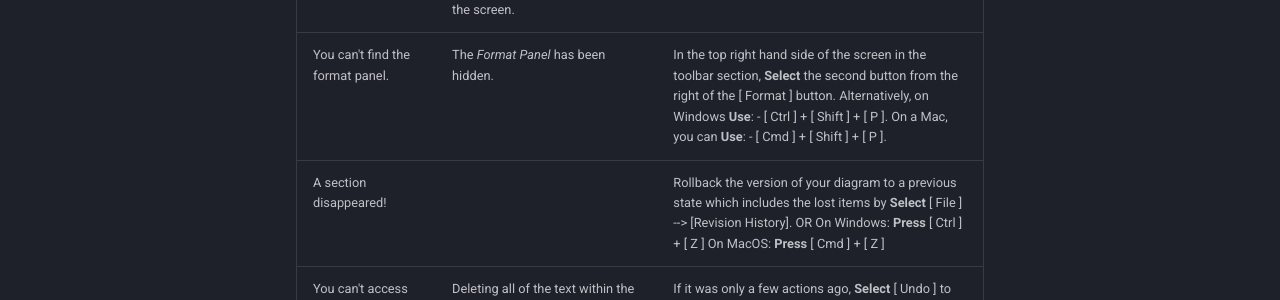
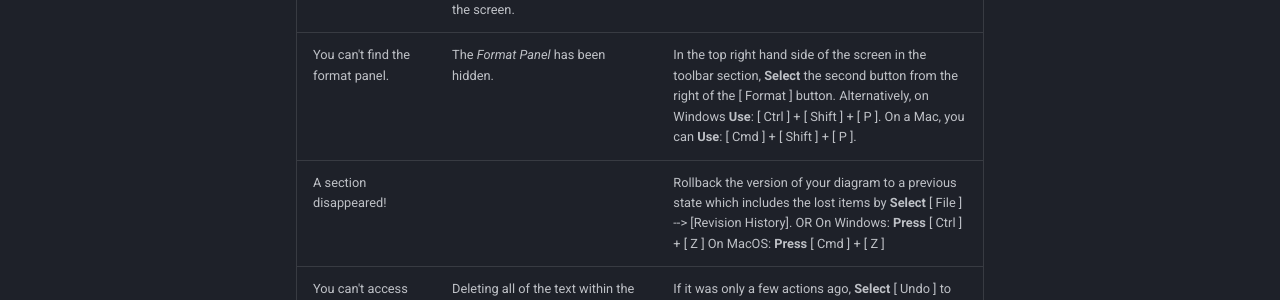
Before and after one commit to kai-st/comm2216-docs-project, an MkDocs documentation site: the page built from docs/troubleshooting.md, in a window 1280 px wide and 1283 px high. Shown: the part 509-809 px from the top of the window. Built offline with MkDocs 1.6.1 and Material for MkDocs 9.7.7, drawn with Linux system fonts in a browser that asks for light colours.

```diff
--- a/docs/troubleshooting.md
+++ b/docs/troubleshooting.md
@@ -2,7 +2,7 @@
 |-----------------------------------------------------------------------------	|-----------------------------------------------------------------------------------------------------------------------------------------------------------------------------------------------------------------------------------------------------------------------	|----------------------------------------------------------------------------------------------------------------------------------------------------------------------------------------------------------------------------------------------------------------------------------------------------------------------------------------------------------------------------------------------------------------------------------------------------------------------------------------------------------------	|
 | The layout of Draw.io looks different and I cannot find the tools I need.   	| The  _Theme_  is set to _Automatic_ when you log into Draw.io.                                                                                                                                                                                                        	| In the top right corner,  **Select**  [. . .] --> [ Settings ] --> [ Theme ] --> [ Classic ].                                                                                                                                                                                                                                                                                                                                                                                                                  	|
 | You can't find the   _Shapes_   panel.                                      	| On the top left hand side of the screen,  **Select**  the search bar for   _Shapes_  .  If you don't recall the name of the specific shape you are looking for, you can also find all the   _Shape_   collections in tabs on the menu on the left side of the screen. 	| On the top left hand side of the screen, **Select** the search bar for  _Shapes_ .  If you don't recall the name of the specific shape you are looking for, you can also find all the  _Shape_  collections in tabs on the menu on the left side of the screen.                                                                                                                                                                                                                                                	|
-| You can't find the format panel.                                            	| The _Format Panel_ has been hidden.                                                                                                                                                                                                                                   	| In the top right hand side of the screen in the toolbar section, **Select** the second button from the right of the [ Format ] button.    Alternatively, on Windows **Use**:      - [ Ctrl ] + [ Shift ] + [ P ].   On a Mac, you can **Use**:      - [ Cmd ] + [ Shift ] + [ P ].                                                                                                                                                                                                                             	|
+| You can't find the format panel.                                            	| The _Format Panel_ has been hidden.                                                                                                                                                                                                                                   	| In the top right hand side of the screen in the toolbar section, **Select** the second button from the right of the [ Format ] button.    Alternatively, on Windows **Use**:  [ Ctrl ] + [ Shift ] + [ P ].   On a Mac, you can **Use**:  [ Cmd ] + [ Shift ] + [ P ].                                                                                                                                                                                                                                         	|
 | A section disappeared!                                                      	|                                                                                                                                                                                                                                                                       	| Rollback the version of your diagram to a previous state which includes the lost items by **Select**  [ File ] --> [Revision History]. OR On Windows: **Press**  [ Ctrl ] + [ Z ] On MacOS: **Press**  [ Cmd ] + [ Z ]                                                                                                                                                                                                                                                                                         	|
 | You can't access some of the text box sections within your  _Class_  shape. 	| Deleting all of the text within the class shape makes the inner text boxes inaccessible.                                                                                                                                                                              	| If it was only a few actions ago,  **Select**  [ Undo ] to revert the  _Class_  back to when it still had text.   Otherwise, **Create** a new  _Class_  and **Copy and Paste** the desired text back into the appropriate sections of the  _Class_ . Make sure **Not** to **Select** the whole section of the  _Class_ , and just the text elements. You can tell the difference if the whole box is highlighted for selecting a section, or if the text is highlighted for selecting solely the text element. 	|
 | I can only see the header of my  _Class_ .                                  	| You accidentally minimized the  _Class_ .                                                                                                                                                                                                                             	| In the top left corner, maximize the _Class_ with **Select** [ + ].                                                                                                                                                                                                                                                                                                                                                                                                                                            	|
```
